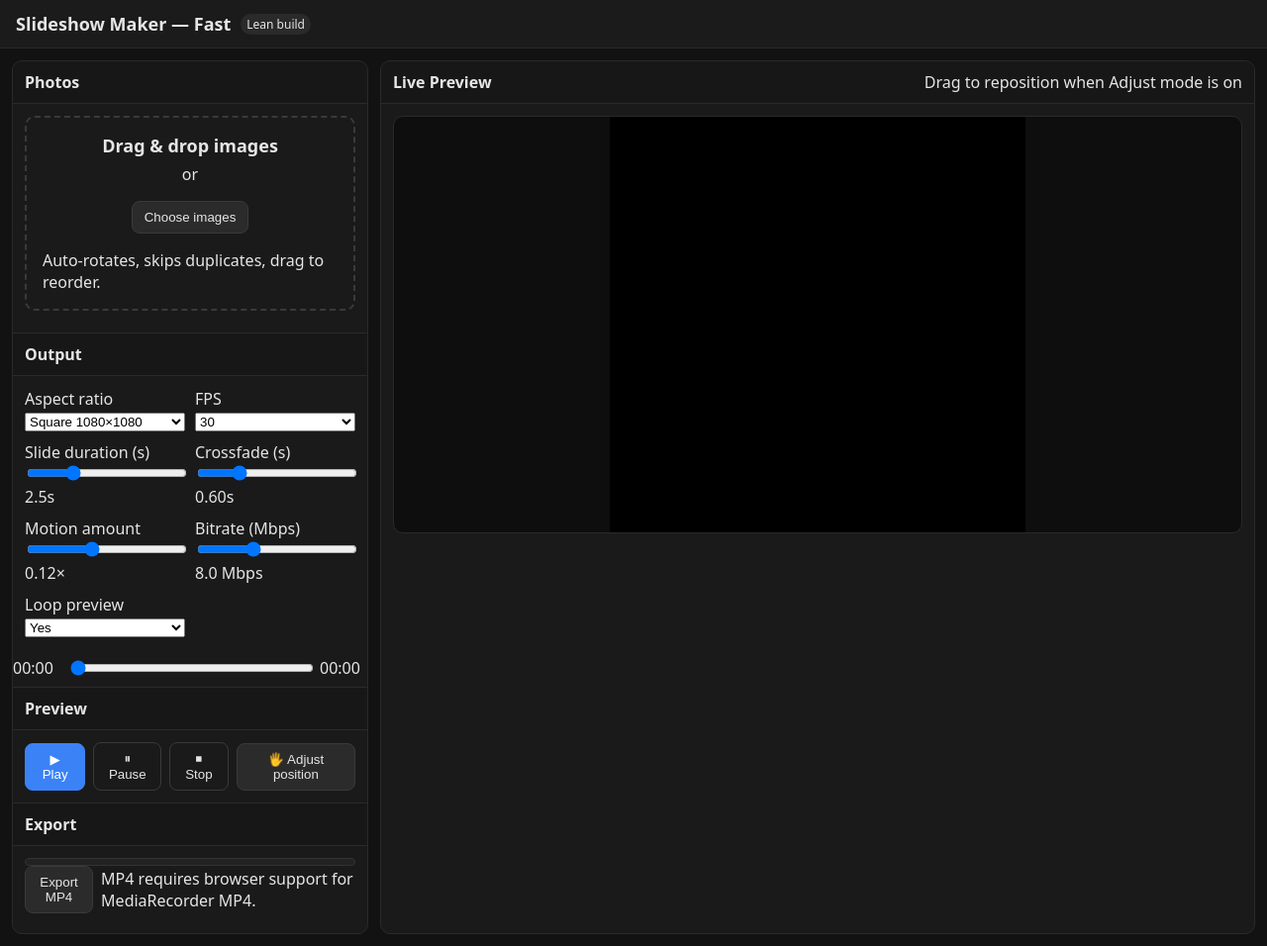
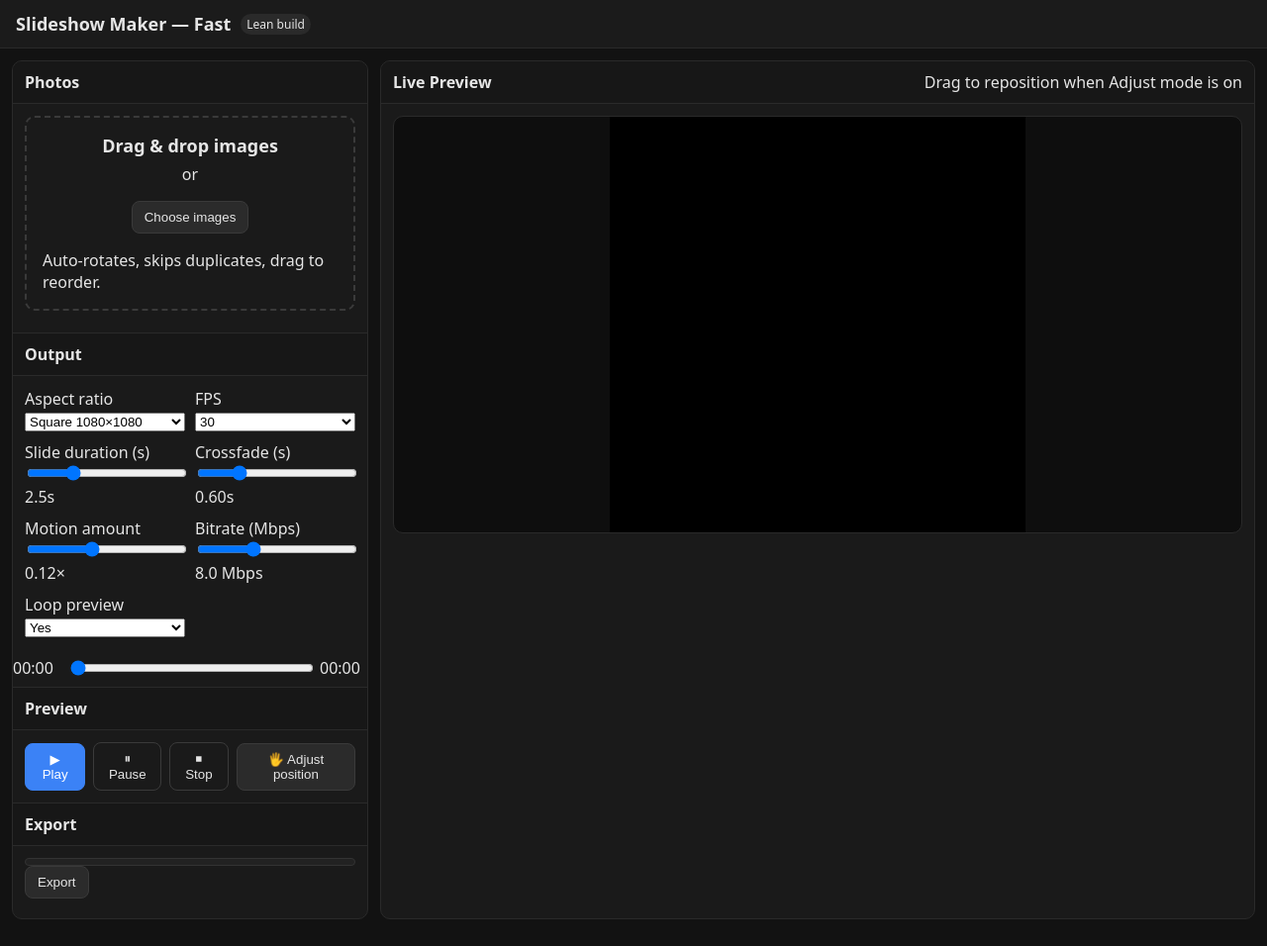
Before and after one commit to DB-Buckley/SlideShowMaker, a plain HTML site: page index.html in a window 1280 px wide. Shown: the whole page at 99% size. Drawn offline with Linux system fonts and the light colour scheme.

Commit message:
Update index.html

```diff
--- a/index.html
+++ b/index.html
@@ -98,8 +98,7 @@
         <div class="bd">
           <div class="progress"><span id="progBar"></span></div>
           <div class="bar">
-            <button id="exportBtn" class="btn">Export MP4</button>
-            <span class="help">MP4 requires browser support for MediaRecorder MP4.</span>
+            <button id="exportBtn" class="btn">Export</button>
           </div>
           <div id="dlArea" class="help" style="margin-top:8px"></div>
         </div>
```
